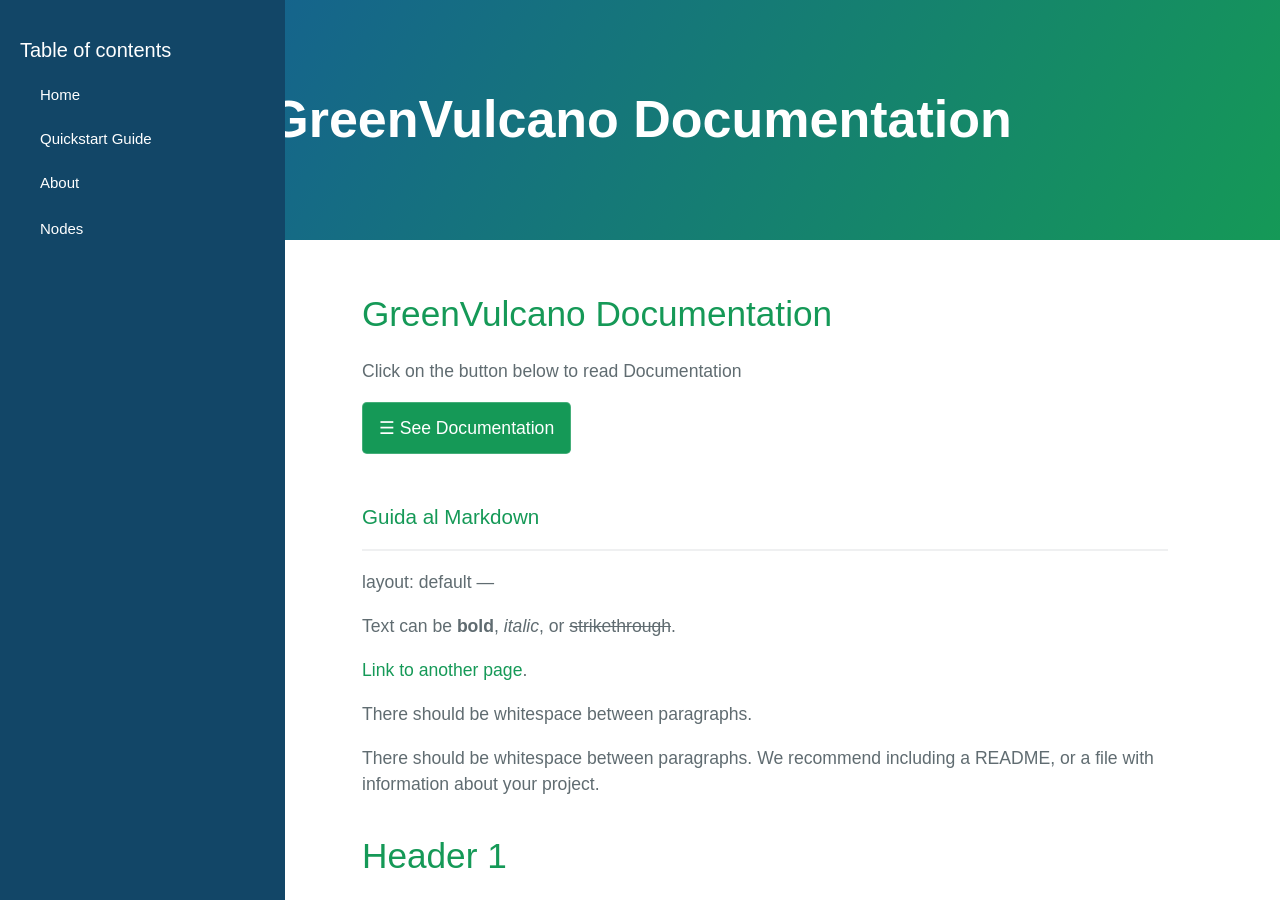
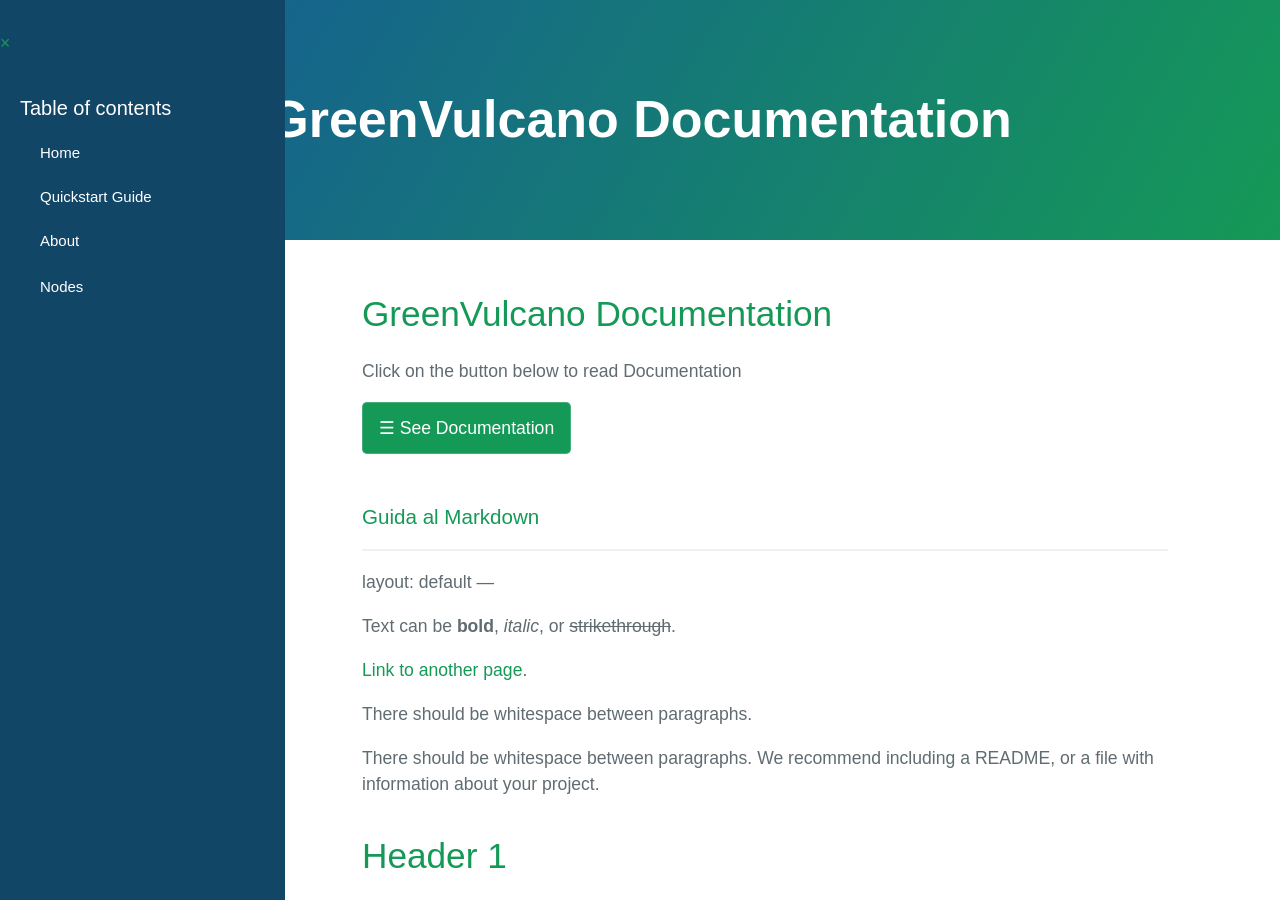
Before and after one commit to dianamw/GreenVulcano-Beta, a Jekyll site: the page built from index.md, in a window 1280 px wide and 900 px high. Built offline with Jekyll 4.4.1, drawn with Linux system fonts in a browser that asks for light colours; our own code applies the rules of GitHub Pages for plain Markdown files; the repository's description, which GitHub fills in, is left out.

Commit message:
Update body.html

```diff
--- a/_includes/body.html
+++ b/_includes/body.html
@@ -110,6 +110,7 @@
 <body>
 
   <div id="mySidenav" class="sidebar">
+      <a href="javascript:void(0)" class="closebtn" onclick="closeNav()">&times;</a>
     <h2 id="titleT"> Table of contents</h2>
     <div id="listed">
       <ul><a href="#">Home</a></ul>
```
